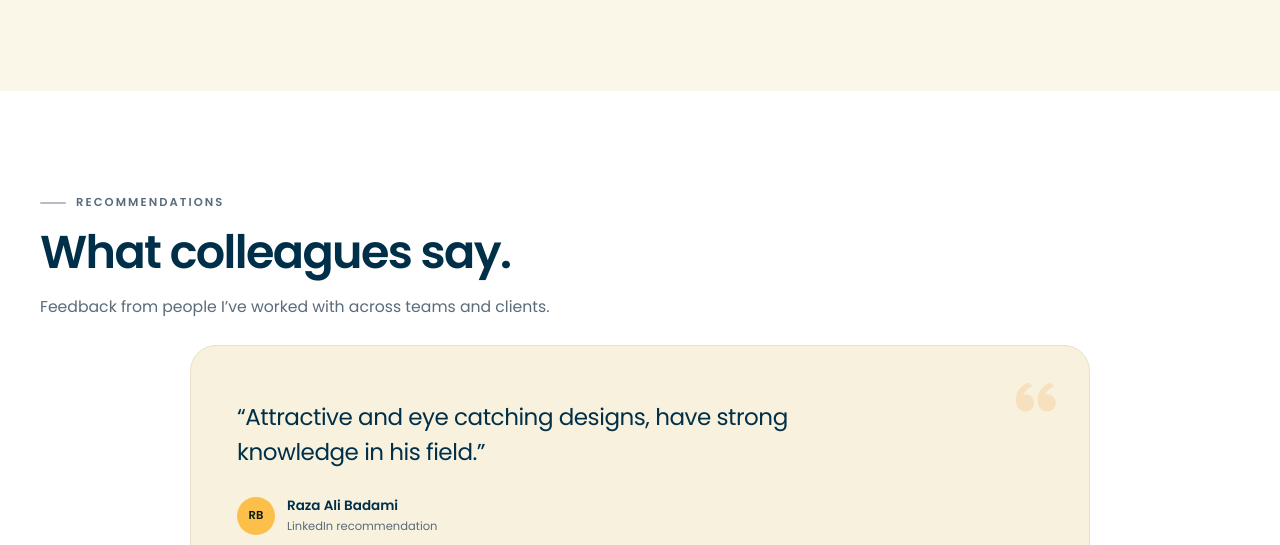
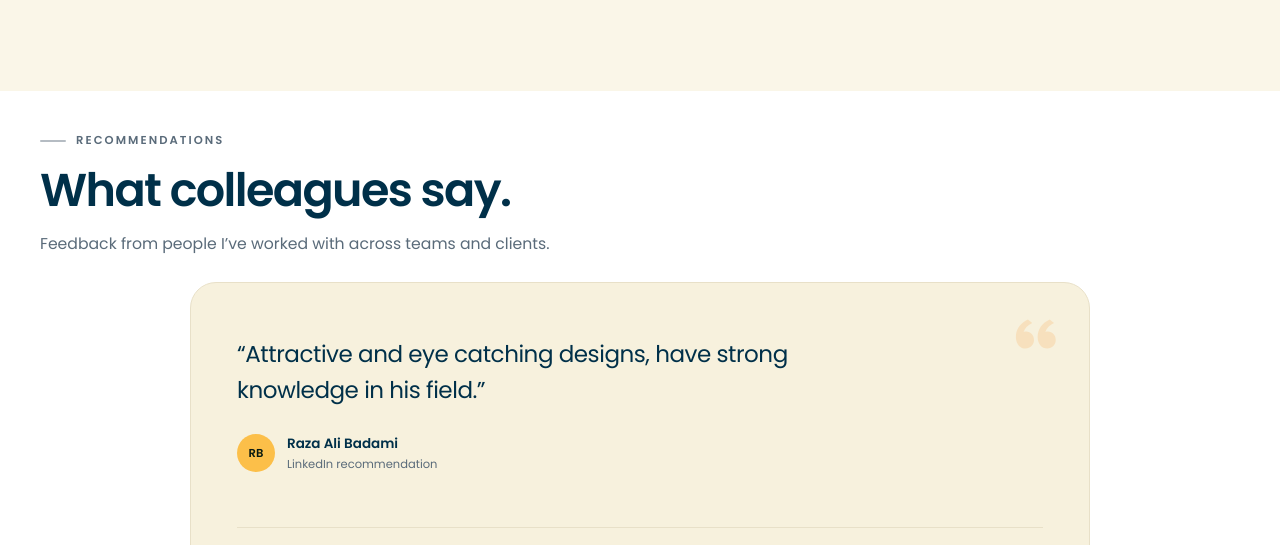
Before and after one commit to AbuzerAD/Web, a plain HTML site: page index.html in a window 1280 px wide. Shown: the part 8686-9231 px from the top of the page. Drawn offline with Linux system fonts and the light colour scheme.

Commit message:
Reduce top padding on recommendations section

```diff
--- a/styles.css
+++ b/styles.css
@@ -1427,7 +1427,7 @@ section[id] { scroll-margin-top: calc(var(--header-h) + 12px); }
 }
 
 /* ---------- Recommendations ---------- */
-.section--quotes { padding-top: clamp(64px, 8vw, 108px); }
+.section--quotes { padding-top: clamp(24px, 4vw, 40px); }
 
 .quotes {
   position: relative;
```
